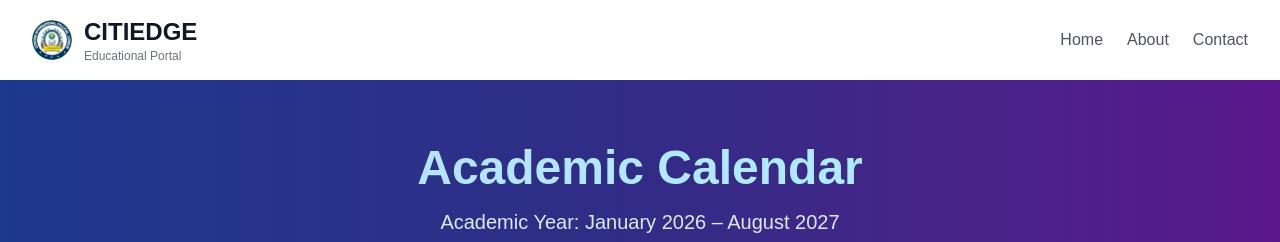
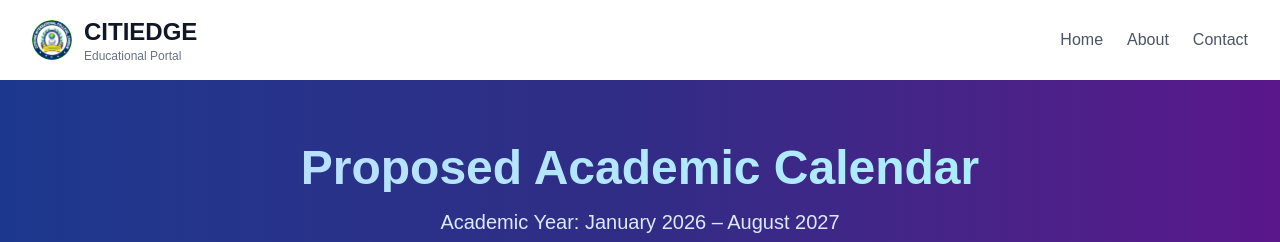
Before and after one commit to ryuk321/citiedge, a Next.js app: page /AcademicCalendar in a window 1280 px wide. Shown: the top 242 px of the page. Built offline with nearby package versions, Linux system fonts and the light colour scheme; no server answers.

Commit message:
fix: update header title to 'Proposed Academic Calendar'

```diff
--- a/pages/AcademicCalendar.tsx
+++ b/pages/AcademicCalendar.tsx
@@ -166,7 +166,7 @@ const AcademicCalendar: React.FC = () => {
         <div className="max-w-7xl mx-auto px-6 py-16">
           <div className="text-center">
             <h1 className="text-5xl font-bold mb-4 bg-clip-text text-transparent bg-gradient-to-r from-blue-200 to-cyan-200">
-              Academic Calendar
+              Proposed Academic Calendar
             </h1>
             <p className="text-xl text-blue-100 mb-2">Academic Year: January 2026 – August 2027</p>
             <p className="text-lg text-blue-200 mb-8">
```
